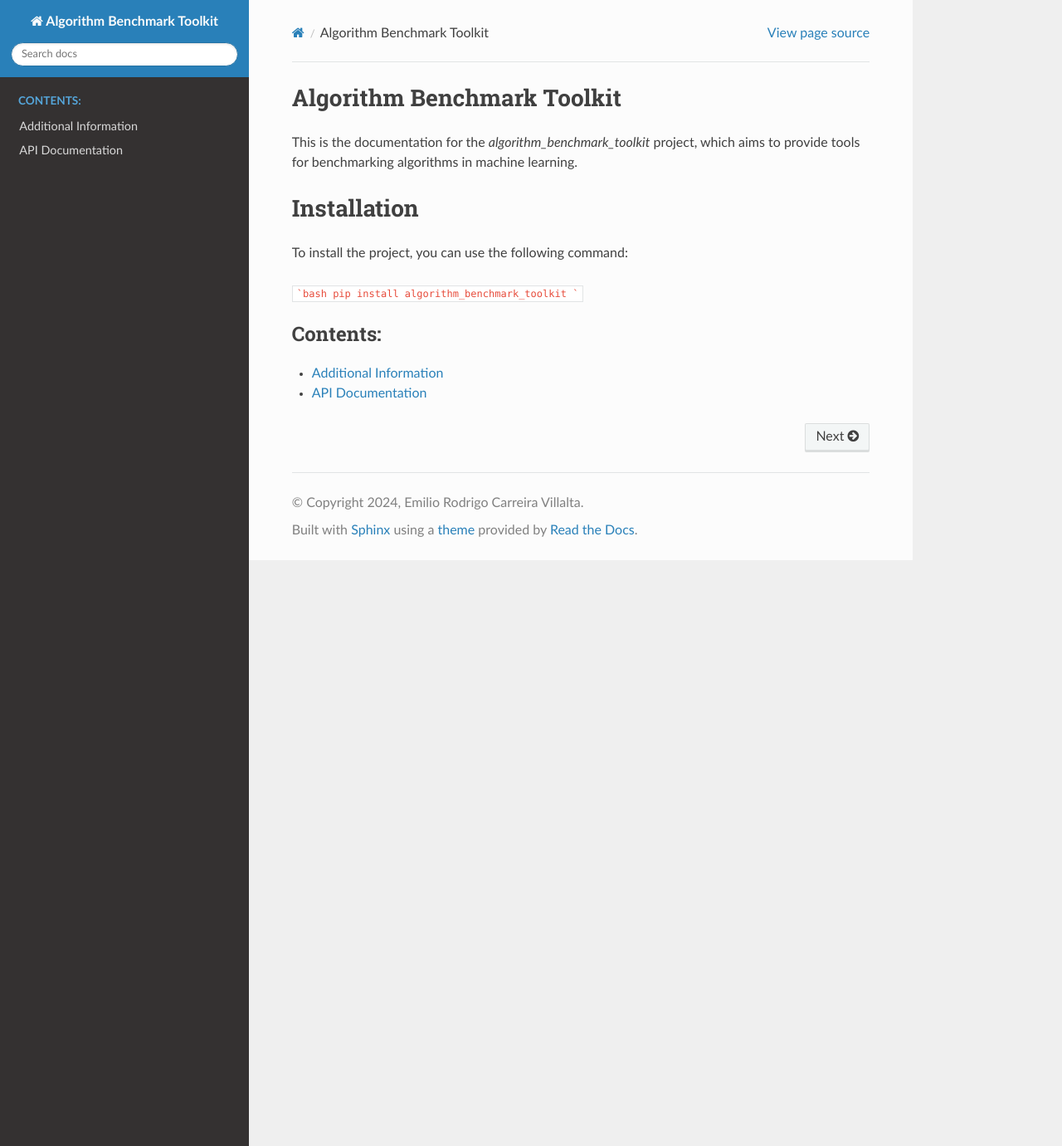
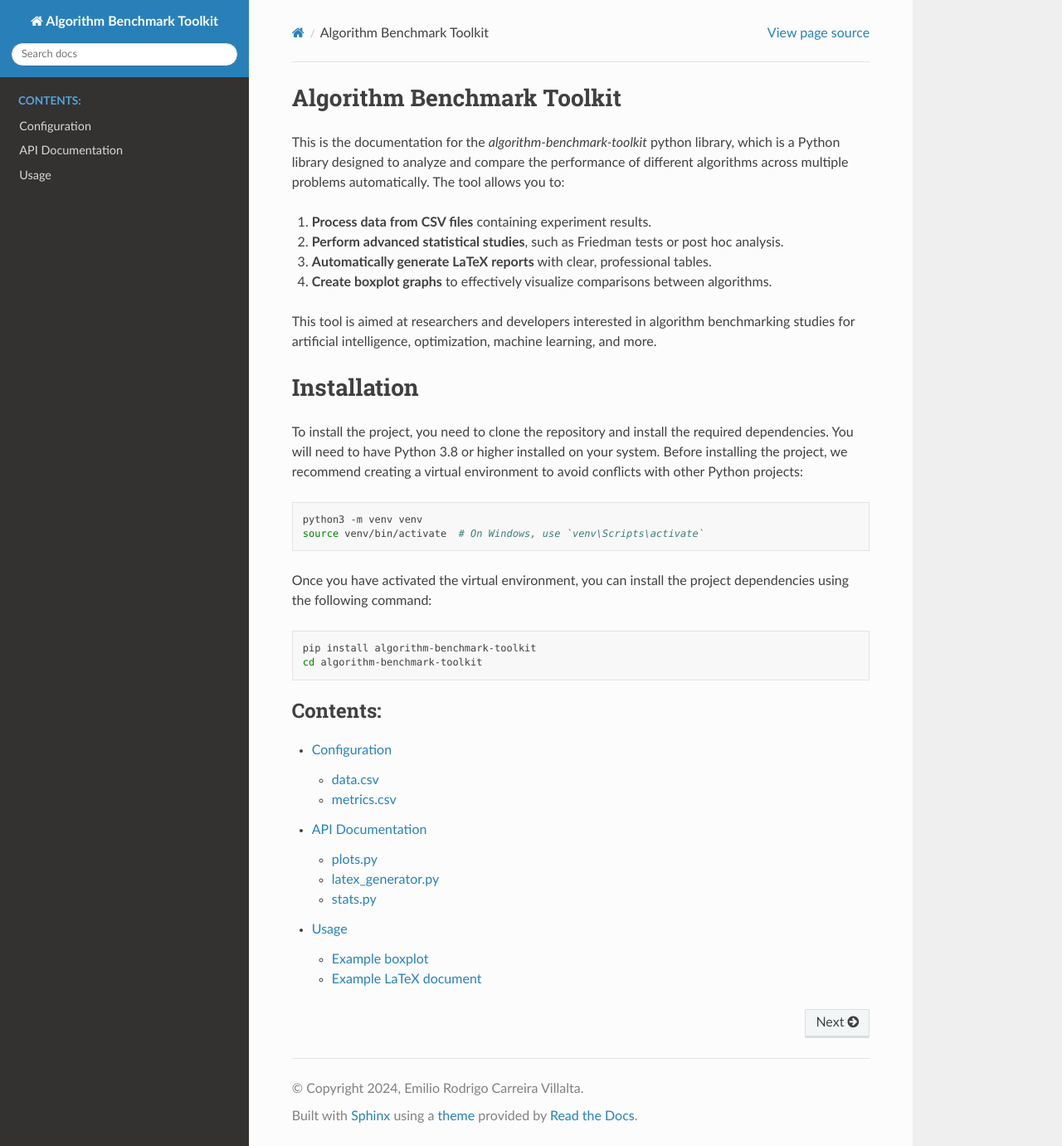
Before and after one commit to jMetal/SAES, a Sphinx documentation site: the page built from docs/index.rst, in a window 1280 px wide and 1381 px high. Shown: the whole window at 83% size. Built offline with Sphinx 7.4.7 and the Read the Docs theme 3.1.0, drawn with Linux system fonts in a browser that asks for light colours.

Commit message:
Documentation written

````diff
--- /dev/null
+++ b/docs/API/latex.rst
@@ -0,0 +1,7 @@
+latex_generator.py
+==================
+
+.. automodule:: latex_generator
+   :members:
+   :undoc-members:
+   :show-inheritance:
--- a/docs/features.rst
+++ /dev/null
@@ -1,5 +0,0 @@
-Additional Information
-======================
-
-For more details on how to use the toolkit, refer to the tutorials and examples
-available in the project repository.
--- a/docs/index.rst
+++ b/docs/index.rst
@@ -6,21 +6,36 @@
 Algorithm Benchmark Toolkit
 ===========================
 
-This is the documentation for the `algorithm_benchmark_toolkit` project, which
-aims to provide tools for benchmarking algorithms in machine learning.
+This is the documentation for the `algorithm-benchmark-toolkit` python library, which is a Python library designed to analyze and compare the performance of different algorithms across multiple problems automatically. The tool allows you to:
+
+1. **Process data from CSV files** containing experiment results.
+2. **Perform advanced statistical studies**, such as Friedman tests or post hoc analysis.
+3. **Automatically generate LaTeX reports** with clear, professional tables.
+4. **Create boxplot graphs** to effectively visualize comparisons between algorithms.
+
+This tool is aimed at researchers and developers interested in algorithm benchmarking studies for artificial intelligence, optimization, machine learning, and more.
 
 Installation
 ============
 
-To install the project, you can use the following command:
+To install the project, you need to clone the repository and install the required dependencies. You will need to have Python 3.8 or higher installed on your system. Before installing the project, we recommend creating a virtual environment to avoid conflicts with other Python projects:
 
-```bash
-pip install algorithm_benchmark_toolkit
-```
+.. code-block:: bash
+
+   python3 -m venv venv
+   source venv/bin/activate  # On Windows, use `venv\Scripts\activate`
+
+Once you have activated the virtual environment, you can install the project dependencies using the following command:
+
+.. code-block:: bash
+
+   pip install algorithm-benchmark-toolkit
+   cd algorithm-benchmark-toolkit
 
 .. toctree::
-   :maxdepth: 1
+   :maxdepth: 2
    :caption: Contents:
 
-   features
-   api
+   configure/configuration
+   API/api
+   usage/usage
````
Also changed, not shown: docs/API/api.rst (added, +12 -0 lines), docs/API/plots.rst (added, +7 -0 lines), docs/API/stats.rst (added, +7 -0 lines), docs/api.rst (deleted, +0 -9 lines), docs/configure/configuration.rst (added, +12 -0 lines), docs/configure/data.rst (added, +17 -0 lines), docs/configure/metrics.rst (added, +9 -0 lines), docs/usage/latex.rst (added, +40 -0 lines), docs/usage/plot.rst (added, +71 -0 lines), docs/usage/usage.rst (added, +11 -0 lines), docs/usage/Gao2020.png (added), docs/usage/latex1.png (added), docs/usage/latex2.png (added), 3 other files.
